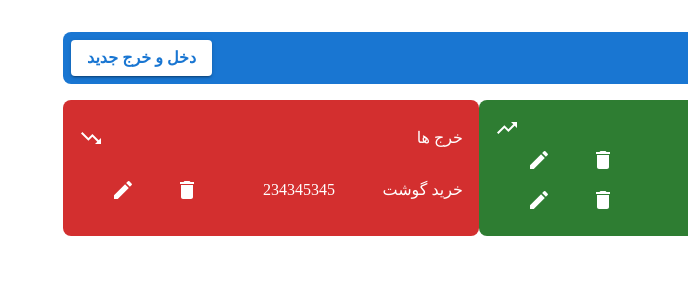
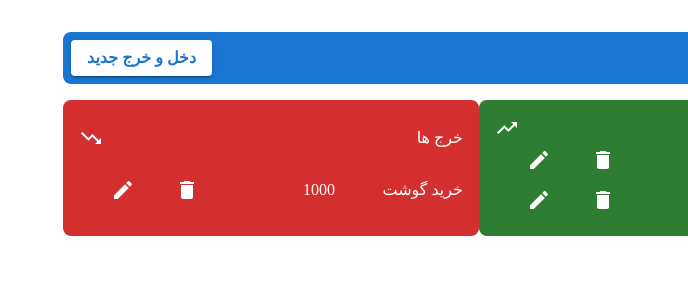
Before and after one commit to maryamkaramad/moneyManagement, a React (Create React App) app: page / in a window 1280 px wide. Shown: the top 300 px of the page, without its empty margins (592-1280 px from the left). Built offline with nearby package versions, Linux system fonts and the light colour scheme.

Commit message:
add total dynamic in project

```diff
--- a/src/componens/AddMony/AddMonyForm.tsx
+++ b/src/componens/AddMony/AddMonyForm.tsx
@@ -8,11 +8,13 @@ import { AddMonyFormOption } from '../../data/AddMonyFormOption'
 import { useEffect } from 'react';
 import { useDispatch } from 'react-redux';
 import { Addmony } from "../../redux/slice/MonysSlice"
+import AddmonyformDialog from './AddmonyformDialog';
 
 
 
 function AddMonyForm(): JSX.Element {
     const [disabled, setDisabled] = useState<boolean>(false)
+    const [openDialog, setOpenDialog] = useState<boolean>(false)
     const [form, setForm] = useState<MonyType>({
         id: Math.floor(Math.random() * 1000),
         type: "",
@@ -26,6 +28,7 @@ function AddMonyForm(): JSX.Element {
 
     const handlesubmit = () => {
         dispatch(Addmony(form))
+        setOpenDialog(true)
     }
     useEffect(() => {
         setDisabled(form.title === '' || form.price === '')
@@ -54,6 +57,7 @@ function AddMonyForm(): JSX.Element {
                     <Typography>اضافه کردن {form.type === "income" ? "درآمد" : "هزینه"}</Typography>
                 </Button>
             </Grid>
+            <AddmonyformDialog open={openDialog} />
         </Grid>
     )
 }
--- /dev/null
+++ b/src/componens/AddMony/AddmonyformDialog.tsx
@@ -0,0 +1,32 @@
+import Dialog from "@mui/material/Dialog"
+import Grid from "@mui/material/Grid"
+import Button from "@mui/material/Button"
+import Typography from "@mui/material/Typography"
+import { Link } from "react-router-dom"
+interface AddmonyformDialogProps {
+    open: boolean
+}
+
+const AddmonyformDialog = ({ open }: AddmonyformDialogProps) => {
+    return (
+        <Dialog open={open} >
+            <Grid container p={2}>
+                <Grid item xs={12} textAlign={"center"} mb={4}>
+                    <Typography>
+                        دخل و خرج با موفقیت انجام شد</Typography>
+                </Grid>
+                <Grid display={"flex"} item xs={12} justifyContent={"center"} alignItems={"center"}>
+                    <Link to={"/"}>  <Button variant={"contained"}>
+                        <Typography>
+                            بازگشت به صفحه ی اصلی
+                        </Typography>
+                    </Button></Link>
+
+                </Grid>
+
+            </Grid>
+        </Dialog>
+    )
+}
+
+export default AddmonyformDialog
--- a/src/componens/Home/Total.tsx
+++ b/src/componens/Home/Total.tsx
@@ -1,16 +1,23 @@
 
 import { Grid, Typography } from '@mui/material';
+import { useSelector } from 'react-redux';
+import { MonyType } from '../../model/MonyType';
+import { useMemo } from 'react'
+
+const Total = (): JSX.Element => {
+    const monyArr = useSelector((state: { mony: MonyType[] }) => state.mony)
+    const income: number = useMemo(() => monyArr.filter(m => m.type === "income").reduce((count: number, item: MonyType) => count = count + +item.price, 0), [monyArr])
+    const expense: number = useMemo(() => monyArr.filter(m => m.type === "expense").reduce((count: number, item: MonyType) => count = count + +item.price, 0), [monyArr])
+    const total: number = income - expense
 
 
-
-const Total = (): JSX.Element => {
     return (
         <Grid container alignItems={"center"} item xs={12} md={4} borderRadius={2} p={2} bgcolor={"secondary.main"} sx={{ my: { xs: 2, md: 0 } }} color={"common.white"}>
             <Grid xs={6} >
                 <Typography>موجودی</Typography>
             </Grid>
             <Grid xs={6} display={"flex"} justifyContent={"flex-end"}>
-                <Typography>13000تومان</Typography>
+                <Typography>تومان{total}</Typography>
             </Grid>
         </Grid>
     )
--- a/src/redux/slice/MonysSlice.ts
+++ b/src/redux/slice/MonysSlice.ts
@@ -3,7 +3,7 @@ import { MonyType } from '../../model/MonyType';
 
 const initialState: MonyType[] = [
   { id: 1, type: 'income', title: "حقوق ", price: "123000" },
-  { id: 2, type: "expense", title: "خرید گوشت ", price: "234345345" },
+  { id: 2, type: "expense", title: "خرید گوشت ", price: "1000" },
   { id: 3, type: 'income', title: " هدیه", price: "123000" },
 ]
 
```
